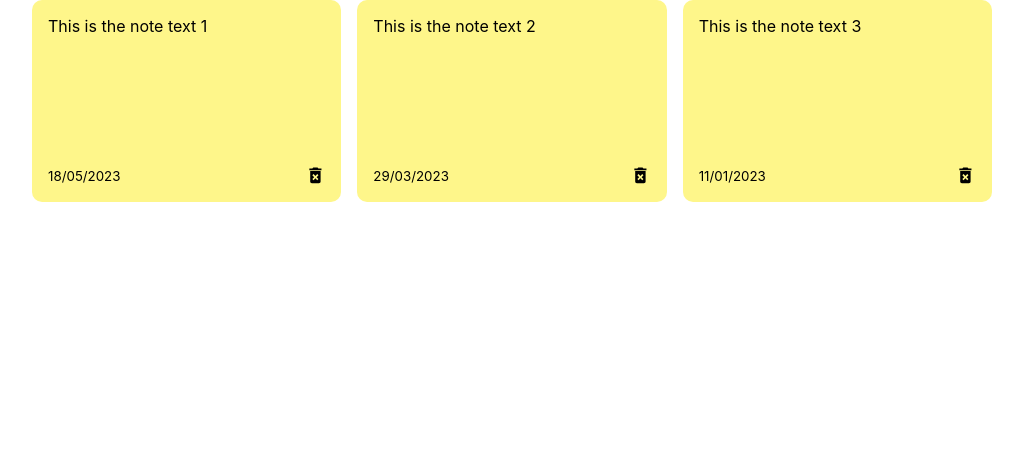
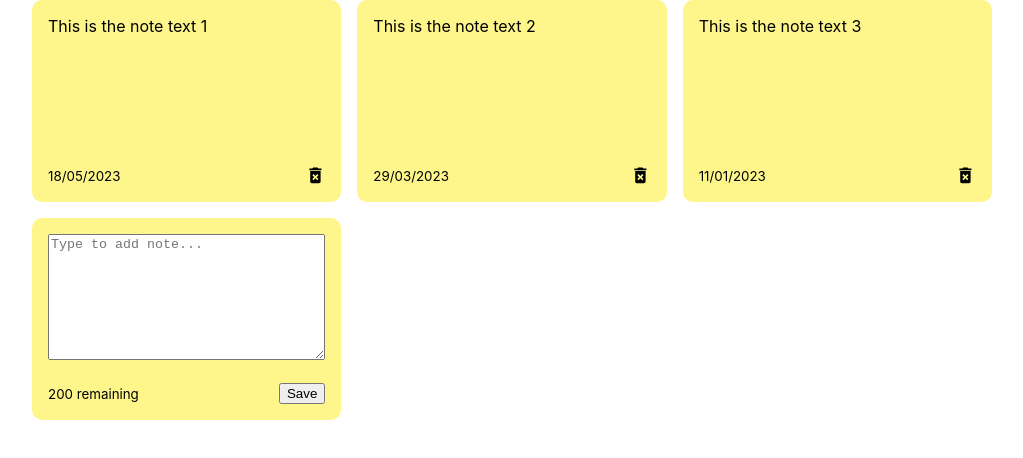
Before and after one commit to RaimundasRa/note-app-react, a React (Create React App) app: page / in a window 1280 px wide. Shown: the top 458 px of the page, without its empty margins (128-1151 px from the left). Built offline with nearby package versions, Linux system fonts and the light colour scheme.

Commit message:
created addnote component

```diff
--- /dev/null
+++ b/src/components/AddNote.js
@@ -0,0 +1,13 @@
+const AddNote = () => {
+  return (
+    <div className="note new">
+      <textarea rows="8" cols="10" placeholder="Type to add note..."></textarea>
+      <div className="note-footer">
+        <small>200 remaining</small>
+        <button className="save">Save</button>
+      </div>
+    </div>
+  );
+};
+
+export default AddNote;
--- a/src/components/NotesList.js
+++ b/src/components/NotesList.js
@@ -1,3 +1,4 @@
+import AddNote from "./AddNote";
 import Note from "./Note";
 
 const NotesList = ({ notes }) => {
@@ -6,6 +7,7 @@
       {notes.map((note) => (
         <Note id={note.id} text={note.text} date={note.date} />
       ))}
+      <AddNote />
     </div>
   );
 };
```
